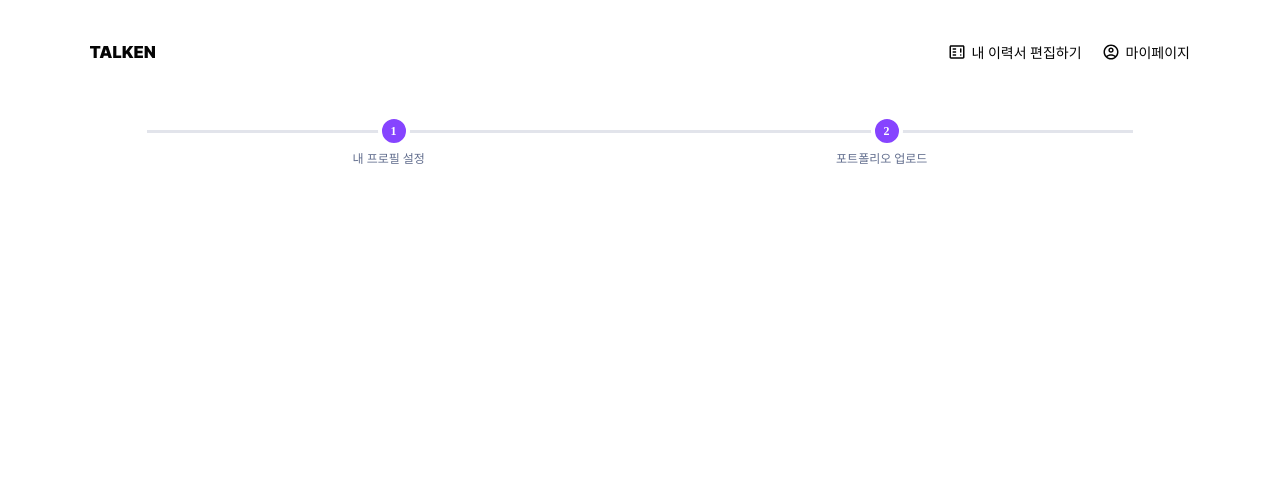
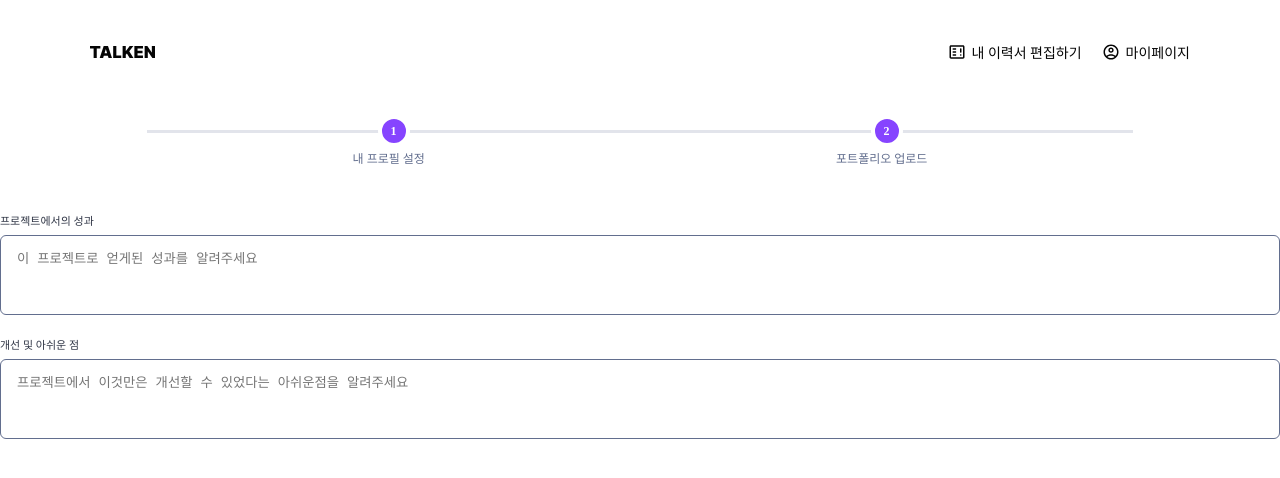
Before and after one commit to starting-front/gunyongbok, a React (Vite) app: page /profile/improvements in a window 1280 px wide. Shown: the top 478 px of the page. Built offline with nearby package versions, Linux system fonts and the light colour scheme.

Commit message:
프로젝트 회고록 마지막 페이지 중간작업

```diff
--- a/src/components/Memoir/ProjectImprovements.tsx
+++ b/src/components/Memoir/ProjectImprovements.tsx
@@ -1,8 +1,70 @@
-// React
-// import { useState } from "react";
+// CSS
+import styled from "styled-components";
+
+const ImprovementContainer = styled.div`
+  position: relative;
+`;
+
+const ImprovementLabel = styled.label`
+  display: block;
+  margin: 20px 0px 8px 0px;
+  color: #303646;
+  font-size: 11px;
+  font-weight: 400;
+  line-height: 12px;
+
+  &.portfolioLabel {
+    width: 100%;
+    height: 46px;
+    display: flex;
+    align-items: center;
+    padding: 12px 12px 12px 16px;
+    box-sizing: border-box;
+    border-radius: 6px;
+    border: 1px solid #626e8e;
+    color: #757575;
+    font-size: 13.5px;
+    &:hover,
+    &:focus {
+      border: 1px solid #8644ff;
+      outline: none;
+    }
+  }
+`;
+
+const ImprovementTextarea = styled.textarea`
+  width: 100%;
+  height: 80px;
+  padding: 12px 12px 12px 16px;
+  box-sizing: border-box;
+  border-radius: 6px;
+  border: 1px solid #626e8e;
+  resize: none;
+
+  &:hover,
+  &:focus {
+    border: 1px solid #8644ff;
+    outline: none;
+  }
+
+  @media screen and (max-width: 599px) {
+    height: 144px;
+  }
+`;
 
 const ProjectImprovements = () => {
-  return <div></div>;
+  return (
+    <div>
+      <ImprovementContainer>
+        <ImprovementLabel>프로젝트에서의 성과</ImprovementLabel>
+        <ImprovementTextarea placeholder="이 프로젝트로 얻게된 성과를 알려주세요" />
+      </ImprovementContainer>
+      <ImprovementContainer>
+        <ImprovementLabel>개선 및 아쉬운 점</ImprovementLabel>
+        <ImprovementTextarea placeholder="프로젝트에서 이것만은 개선할 수 있었다는 아쉬운점을 알려주세요" />
+      </ImprovementContainer>
+    </div>
+  );
 };
 
 export default ProjectImprovements;
--- a/src/pages/Profile/Improvement.tsx
+++ b/src/pages/Profile/Improvement.tsx
@@ -5,7 +5,7 @@ import useAcitivity from "../../hooks/useActivity";
 
 // Components
 import ResumStatusBar from "../../components/Resume/ResumStatusBar";
-// import ProejctOverview from "../../components/Memoir/ProjectOverview";
+import ProjectImprovements from "../../components/Memoir/ProjectImprovements";
 
 const Improvements = () => {
   const [activityBtn] = useAcitivity();
@@ -17,6 +17,7 @@ const Improvements = () => {
         profileTitle="포트폴리오 업로드"
         activityBtn={activityBtn}
       />
+      <ProjectImprovements />
     </div>
   );
 };
```
